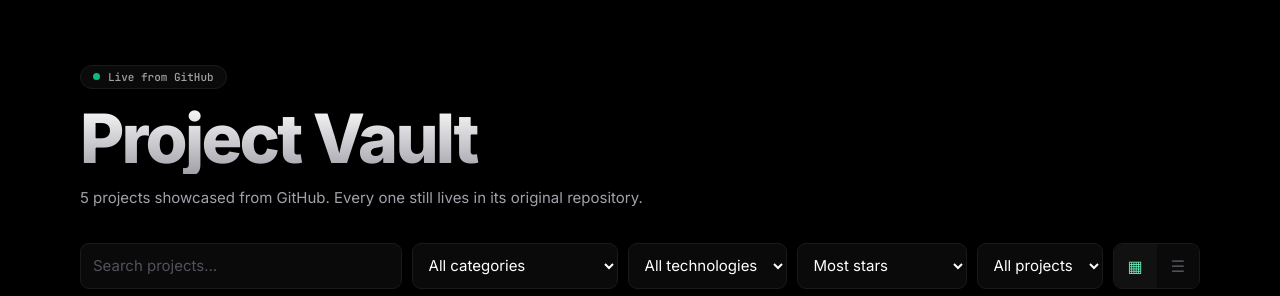
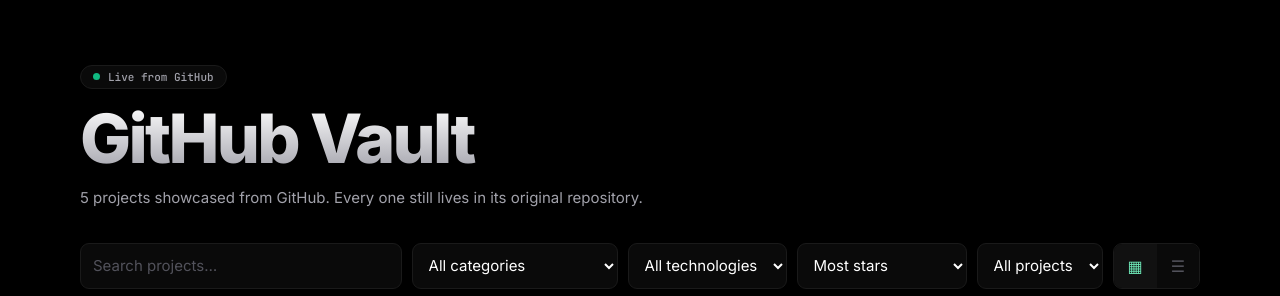
Before and after one commit to Code-NameCode/Project-Vault, a plain HTML site: page githubshowcase.html in a window 1280 px wide. Shown: the part 49-345 px from the top of the page. Drawn offline with Linux system fonts and the light colour scheme.

Commit message:
Rename showcase title to GitHub Vault; add showcase screenshots to README

```diff
--- a/githubshowcase.html
+++ b/githubshowcase.html
@@ -191,8 +191,8 @@ const card=(x,pv)=>`<article class="card reveal"><a class="thw" href="#/p/${x.ow
 const opt=(v,cur,l)=>`<option value="${esc(v)}"${v===cur?' selected':''}>${esc(l||v)}</option>`;
 // ---- Gallery
 function gallery(){const techs=[...new Set(P.map(vm).flatMap(x=>x.techs))].sort();
-if(!P.length){app.innerHTML=`<h1>Project Vault</h1><div class="empty"><p>Your vault is empty. Paste a GitHub URL to showcase your first project.</p><a class="btn pri" href="#/add">ADD PROJECT</a></div>`;return}
-app.innerHTML=`<span class="pill-badge"><i class="live"></i>Live from GitHub</span><h1>Project Vault</h1><p class="sub">${P.length} project${P.length>1?'s':''} showcased from GitHub. Every one still lives in its original repository.</p>
+if(!P.length){app.innerHTML=`<h1>GitHub Vault</h1><div class="empty"><p>Your vault is empty. Paste a GitHub URL to showcase your first project.</p><a class="btn pri" href="#/add">ADD PROJECT</a></div>`;return}
+app.innerHTML=`<span class="pill-badge"><i class="live"></i>Live from GitHub</span><h1>GitHub Vault</h1><p class="sub">${P.length} project${P.length>1?'s':''} showcased from GitHub. Every one still lives in its original repository.</p>
 <div class="bar"><input id="q" type="search" placeholder="Search projects…" value="${esc(UI.q)}"><select id="fc"><option value="">All categories</option>${CATS.map(c=>opt(c,UI.cat)).join('')}</select><select id="ft"><option value="">All technologies</option>${techs.map(c=>opt(c,UI.tech)).join('')}</select>
 <select id="fs">${[['stars','Most stars'],['new','Newest added'],['upd','Recently updated'],['manual','My order']].map(a=>opt(a[0],UI.sort,a[1])).join('')}</select><select id="fv">${[['','All projects'],['feat','Featured'],['fav','Favourites']].map(a=>opt(a[0],UI.show,a[1])).join('')}</select>
 <div class="seg"><button data-a="lay" data-v="grid" title="Grid">▦</button><button data-a="lay" data-v="list" title="List">☰</button></div></div><div id="res"></div>`;
```
Also changed, not shown: docs/screenshots/showcase-project-view.png (added), docs/screenshots/showcase-view.png (added), 1 other file.
